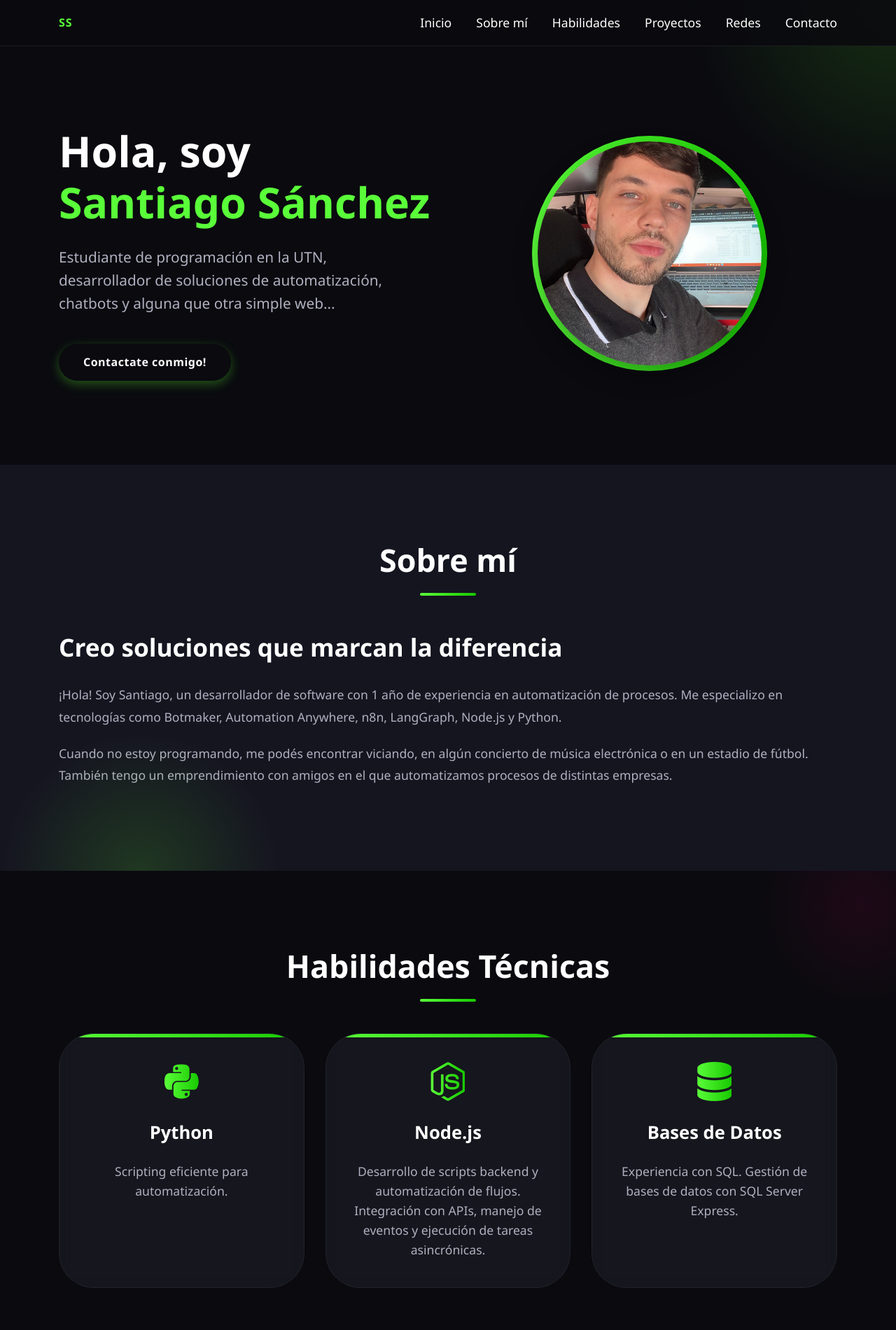
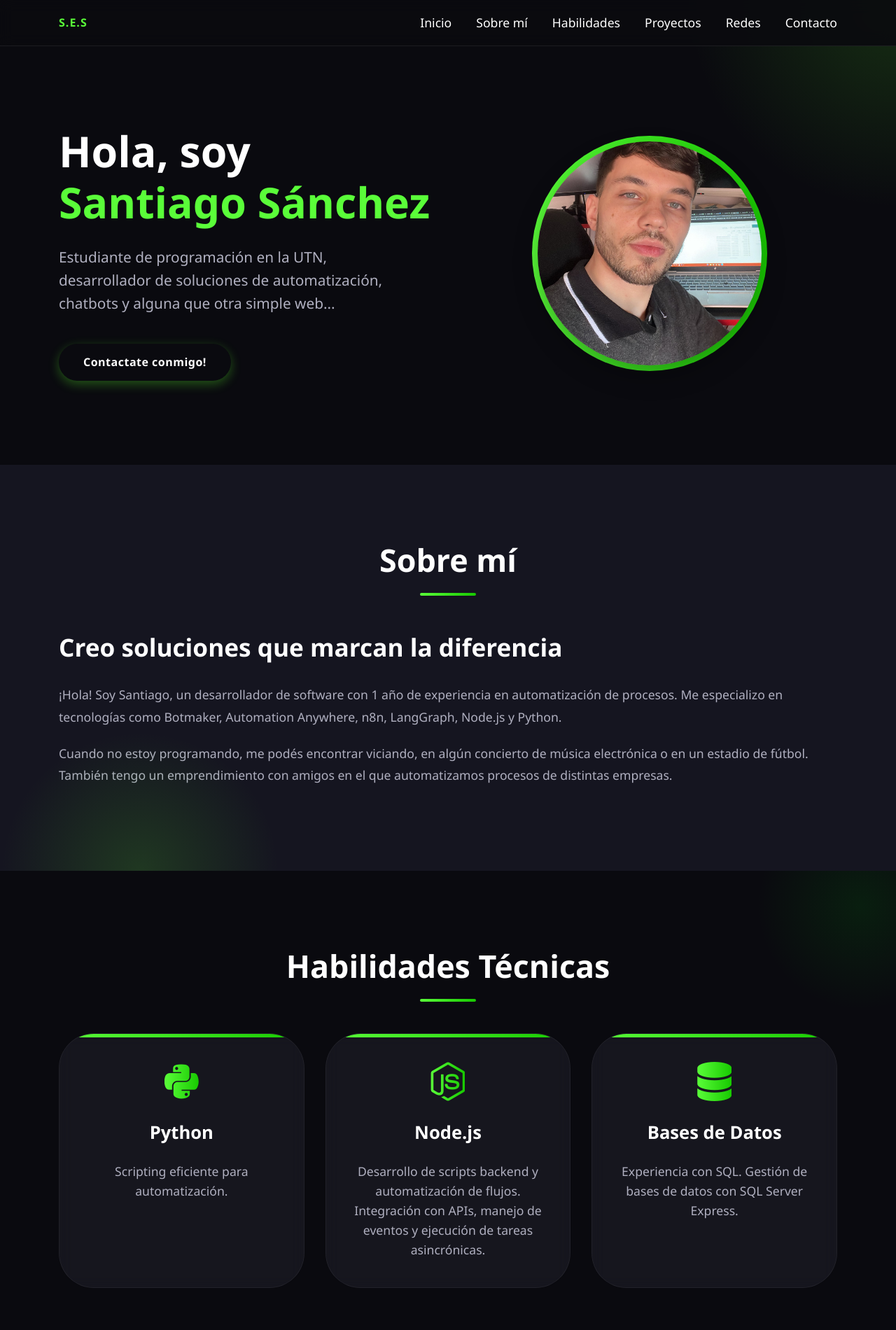
Before and after one commit to santiezsa/portfolio, a plain HTML site: page index.html in a window 1280 px wide. Shown: the top 1900 px of the page at 70% size. Drawn offline with Linux system fonts and the light colour scheme.

Commit message:
modificacion en nombre de la img

```diff
--- a/index.html
+++ b/index.html
@@ -14,7 +14,7 @@
     <header>
       <div class="container">
         <nav>
-          <div class="logo">SS</div>
+          <div class="logo">S.E.S</div>
           <ul class="nav-links">
             <li>
               <a href="#inicio">Inicio</a>
@@ -51,7 +51,7 @@
               </div>
               <div class="hero-image">
                   <div class="hero-image-inner">
-                      <img src="img/foto.jpeg" alt="Foto de Santiago Sánchez">
+                      <img src="img/foto.JPEG" alt="Foto de Santiago Sánchez">
                   </div>
               </div>
           </div>
@@ -215,7 +215,7 @@
     <footer>
         <div class="container">
             <div class="footer-content">
-                <div class="logo">SantiagoSanchez</div>
+                <div class="logo">S.E.S</div>
                 <ul class="footer-links">
                     <li><a href="#inicio">Inicio</a></li>
                     <li><a href="#sobre-mi">Sobre mí</a></li>
--- a/styles.css
+++ b/styles.css
@@ -342,7 +342,7 @@ nav
 	width: 300px;
 	height: 300px;
 	border-radius: 50%;
-	background: radial-gradient(circle, rgba(209, 0, 95, 0.1) 0%, transparent 70%);
+	background: radial-gradient(circle, rgba(0, 209, 17, 0.1) 0%, transparent 70%);
 	z-index: -1;
 }
 
```
